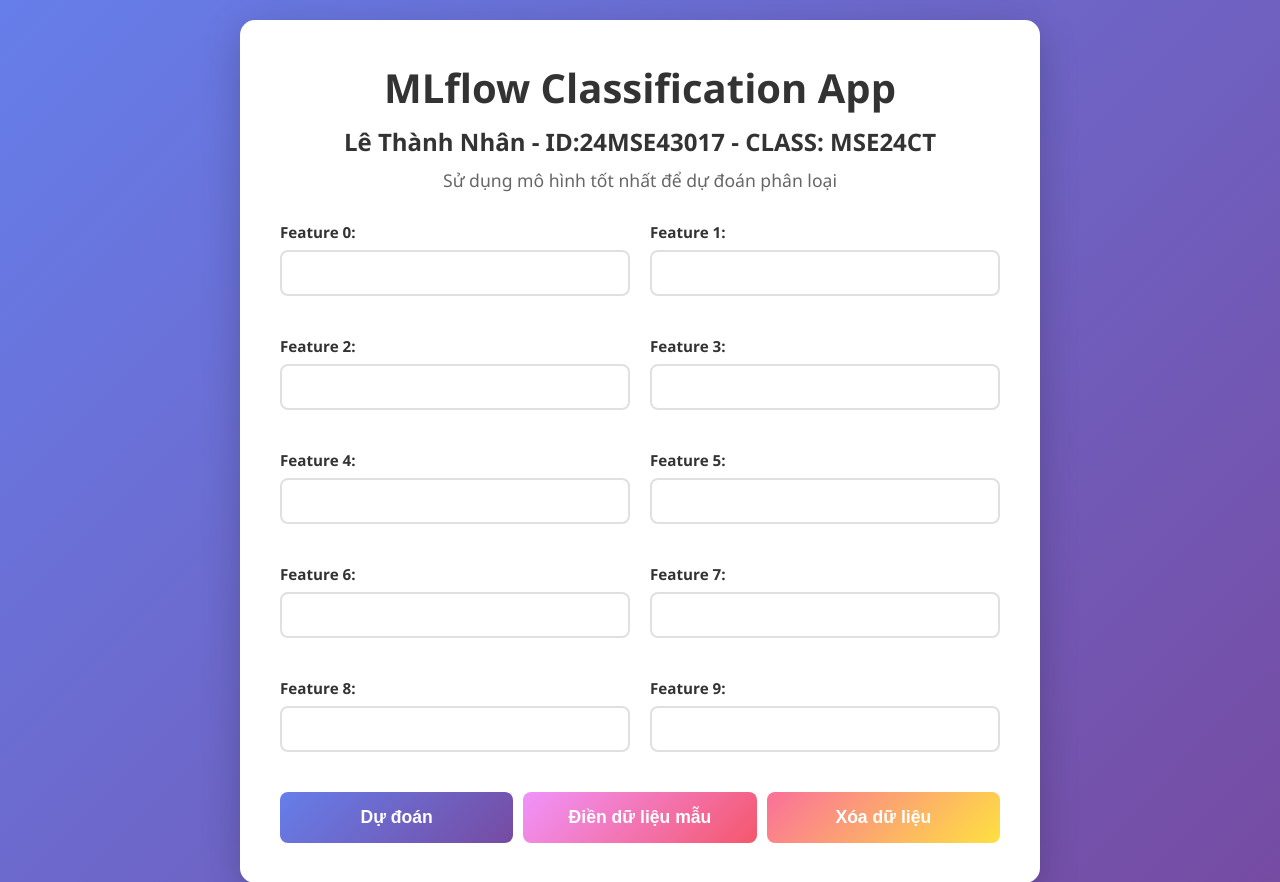
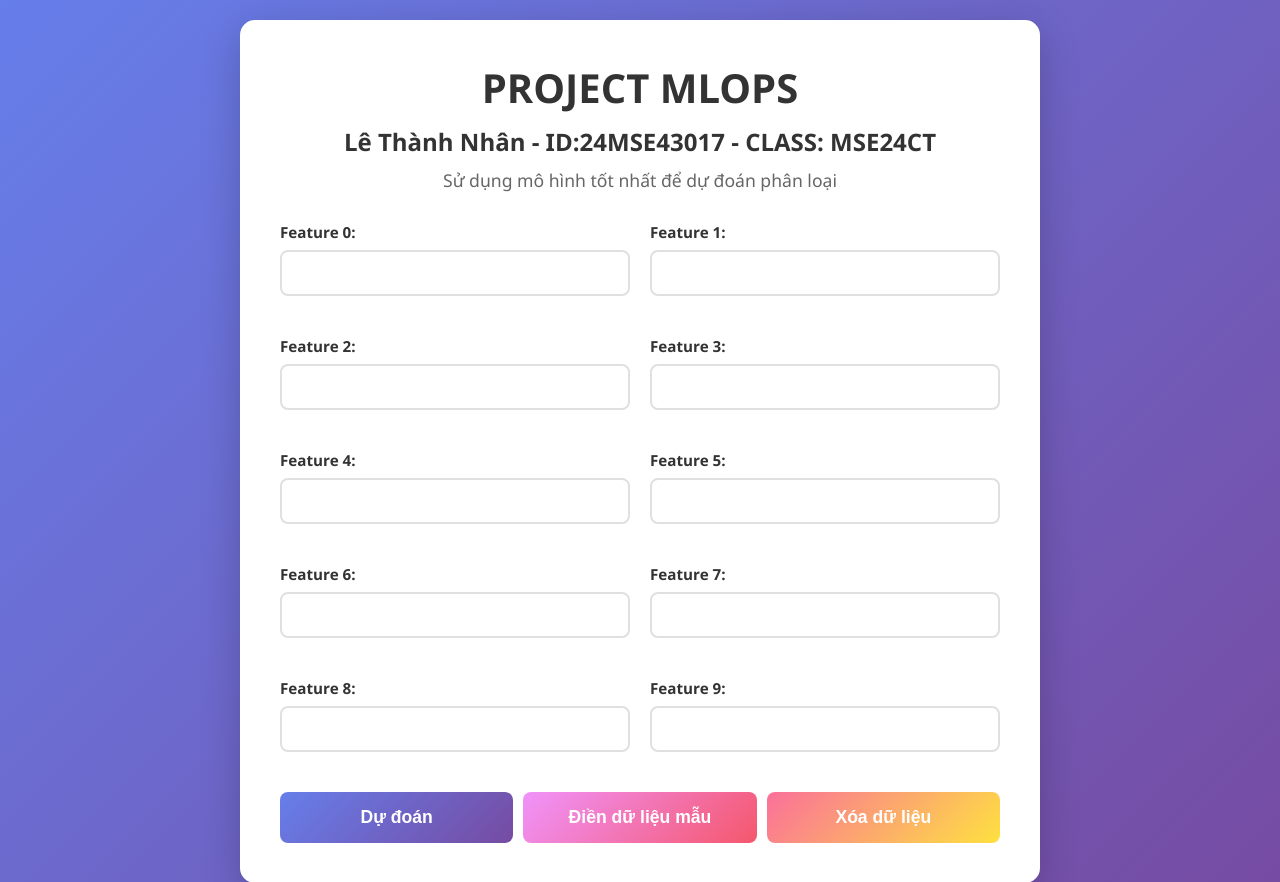
Before and after one commit to ltn2505/MLOps, a Flask app: page / in a window 1280 px wide. Shown: the top 882 px of the page. Run offline with Flask 3, Linux system fonts and the light colour scheme.

Commit message:
update template web

```diff
--- a/templates/index.html
+++ b/templates/index.html
@@ -228,7 +228,7 @@
 </head>
 <body>
     <div class="container">
-        <h1>MLflow Classification App</h1>
+        <h1>PROJECT MLOPS</h1>
         <h2>Lê Thành Nhân - ID:24MSE43017 - CLASS: MSE24CT</h2>
         <p class="subtitle">Sử dụng mô hình tốt nhất để dự đoán phân loại</p>
 
```
